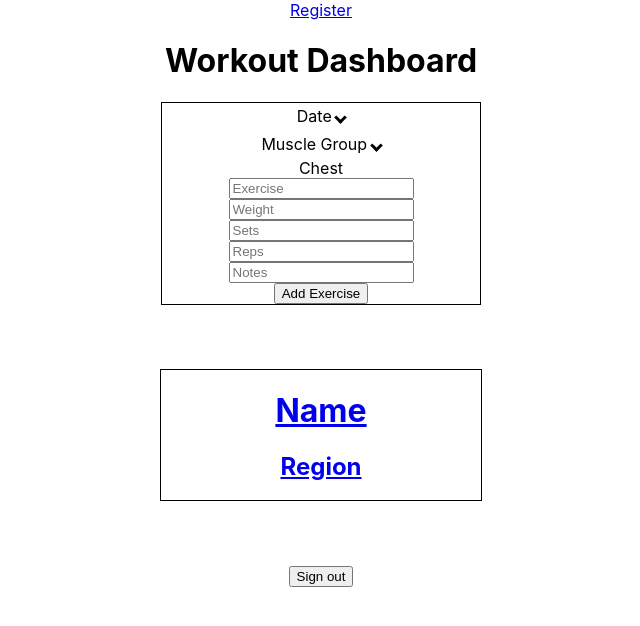
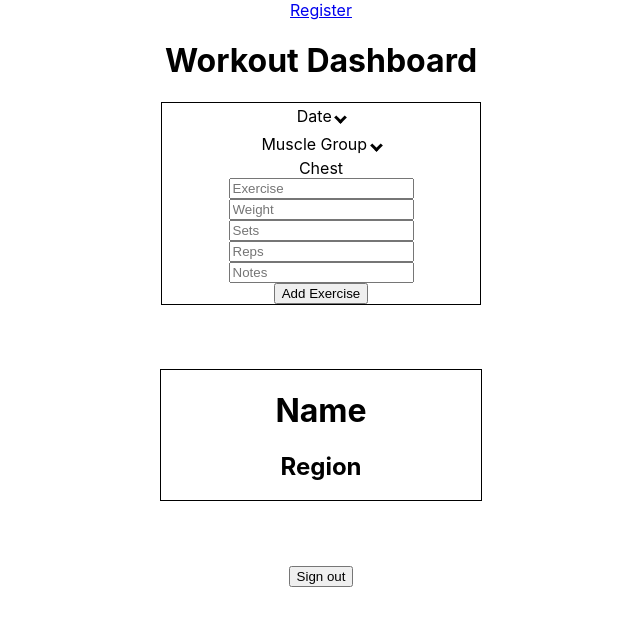
Before and after one commit to weightlifter-lambda/front-end, a React (Create React App) app: page /dashboard in a window 1280 px wide. Shown: the top 626 px of the page, without its empty margins (319-959 px from the left). Built offline with nearby package versions, Linux system fonts and the light colour scheme; sample sign-in values are in the browser's storage.

Commit message:
Link styling

```diff
--- a/src/components/dashboard/ExerciseCard.js
+++ b/src/components/dashboard/ExerciseCard.js
@@ -6,7 +6,7 @@ import "../../App.css";
 const WorkoutCard = () => {
   return (
     <div className="workout-card">
-      <Link to="/entry">
+      <Link to="/entry" style={{ textDecoration: 'none', color: 'black' }}>
           <h1>Name</h1>
           <h2>Region</h2>
       </Link>
```
